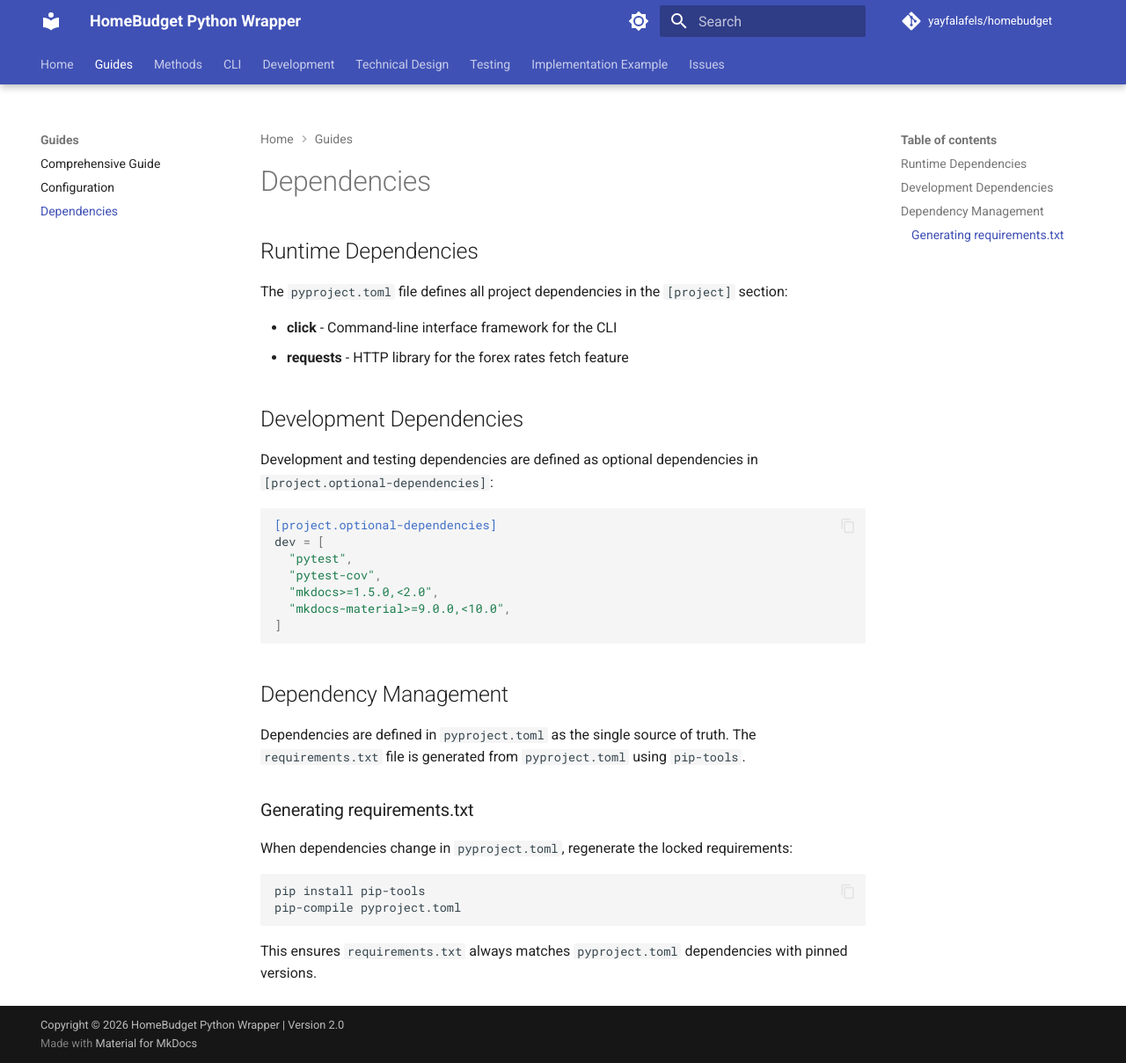
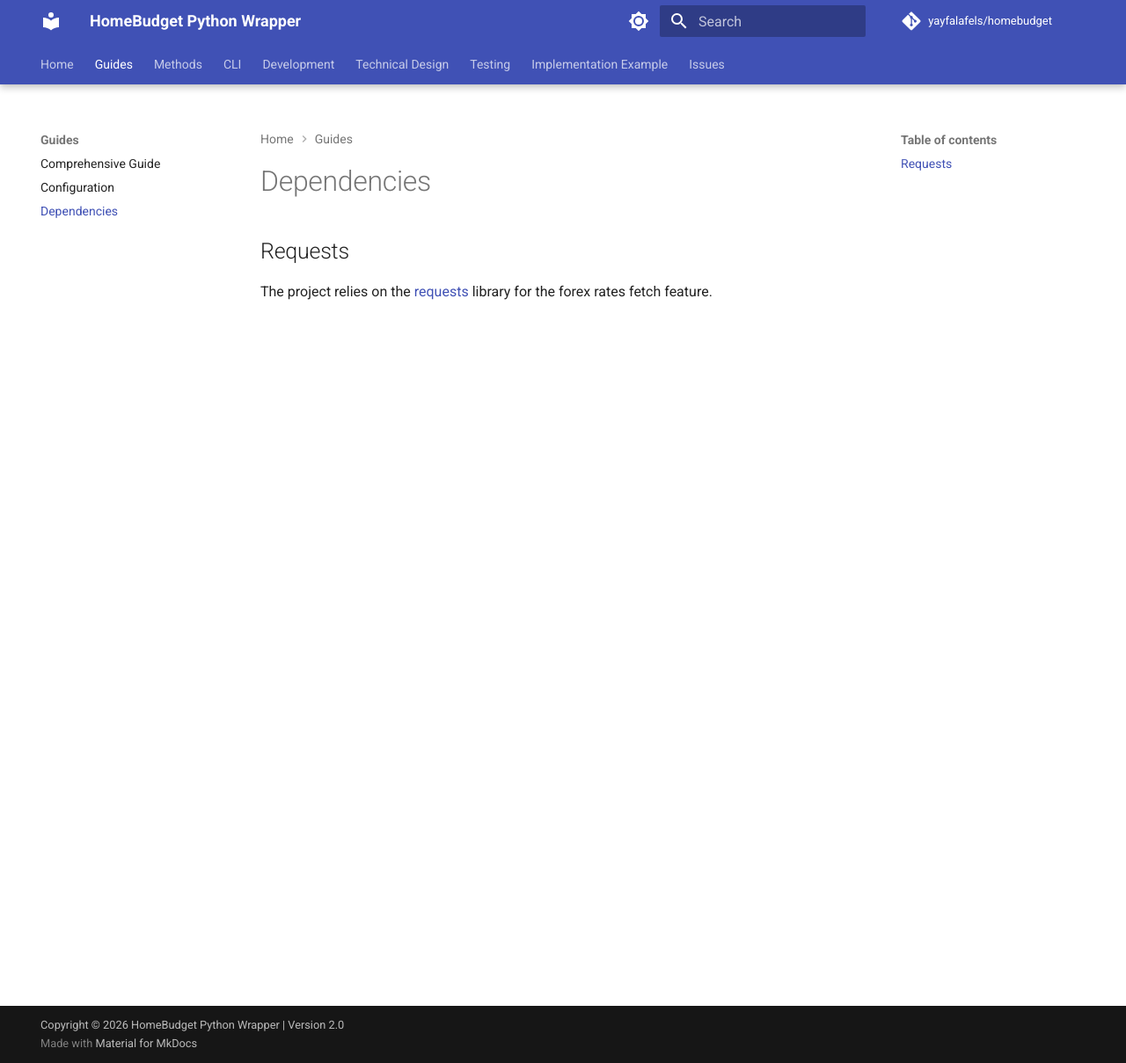
Before and after one commit to yayfalafels/homebudget, an MkDocs documentation site: the page built from docs/dependencies.md, in a window 1280 px wide and 1209 px high. Shown: the whole window at 88% size. Built offline with MkDocs 1.6.1 and Material for MkDocs 9.7.7, drawn with Linux system fonts in a browser that asks for light colours; comment, search, counter and statistics services are not loaded.

````diff
--- a/docs/dependencies.md
+++ b/docs/dependencies.md
@@ -1,37 +1,5 @@
 # Dependencies
 
-## Runtime Dependencies
+## Requests
 
-The `pyproject.toml` file defines all project dependencies in the `[project]` section:
-
-- **click** - Command-line interface framework for the CLI
-- **requests** - HTTP library for the forex rates fetch feature
-
-## Development Dependencies
-
-Development and testing dependencies are defined as optional dependencies in `[project.optional-dependencies]`:
-
-```toml
-[project.optional-dependencies]
-dev = [
-  "pytest",
-  "pytest-cov",
-  "mkdocs>=1.5.0,<2.0",
-  "mkdocs-material>=9.0.0,<10.0",
-]
-```
-
-## Dependency Management
-
-Dependencies are defined in `pyproject.toml` as the single source of truth. The `requirements.txt` file is generated from `pyproject.toml` using `pip-tools`.
-
-### Generating requirements.txt
-
-When dependencies change in `pyproject.toml`, regenerate the locked requirements:
-
-```bash
-pip install pip-tools
-pip-compile pyproject.toml
-```
-
-This ensures `requirements.txt` always matches `pyproject.toml` dependencies with pinned versions.
+The project relies on the [requests](https://pypi.org/project/requests/) library for the forex rates fetch feature.
````
Also changed, not shown: docs/issues.md (+1 -0 lines).
